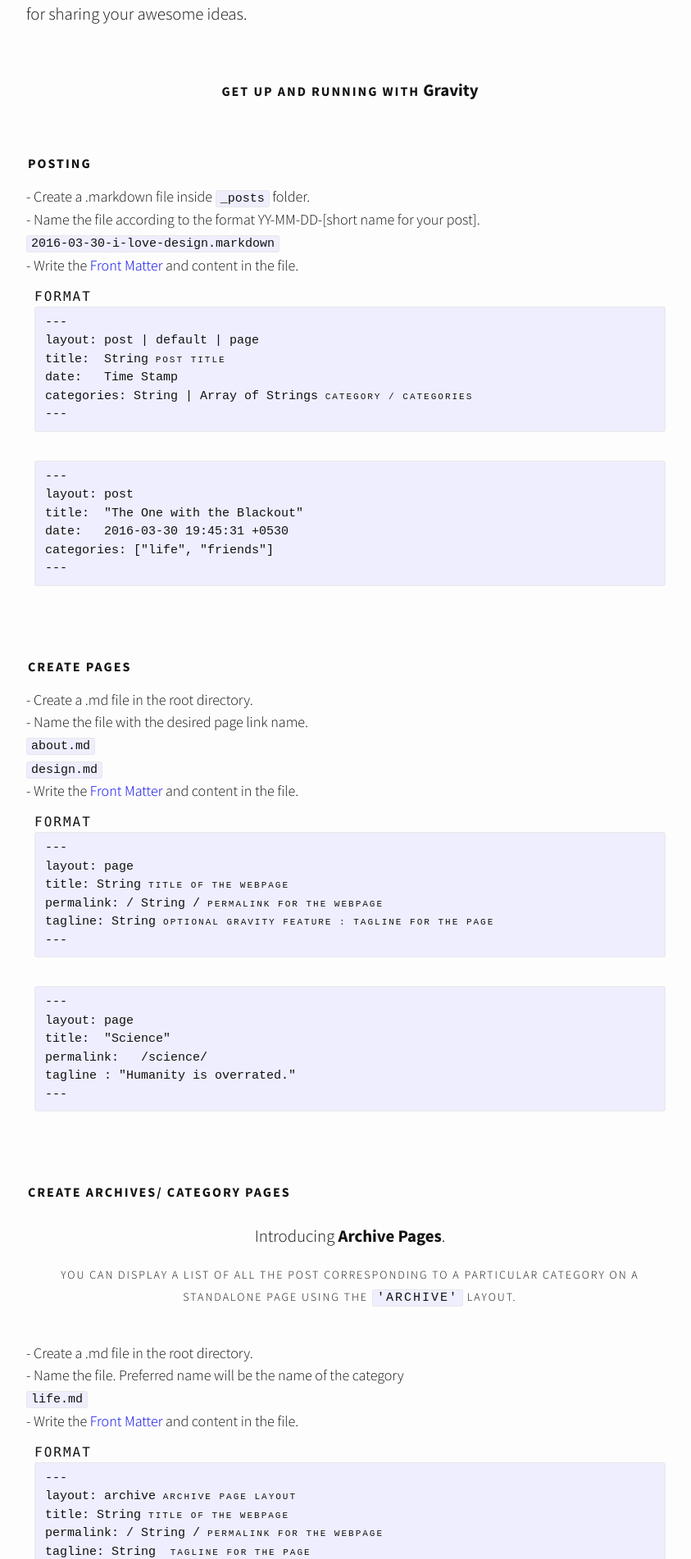
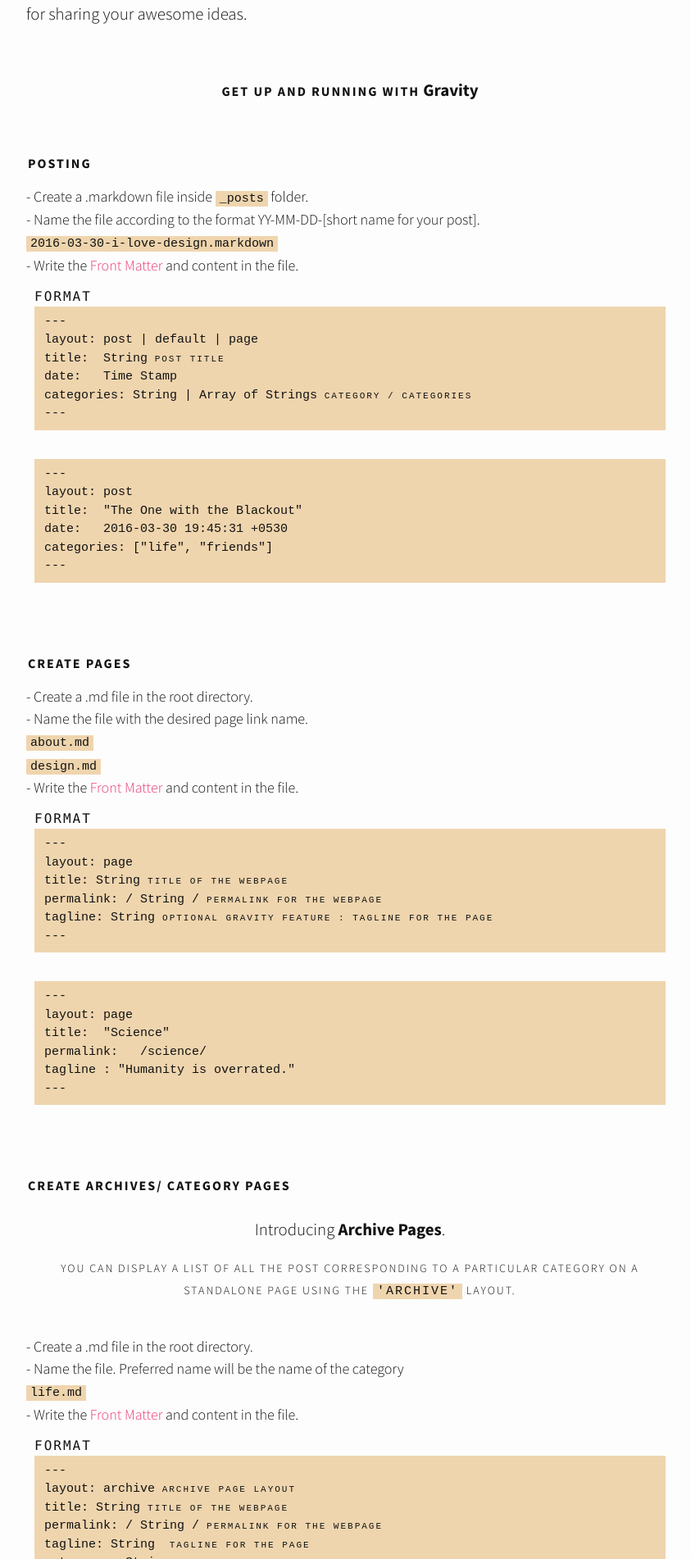
Before and after one commit to dumpofmemory/dumpofmemory.github.io, a Jekyll site: the page built from about.md, in a window 1280 px wide. Shown: the part 445-2347 px from the top of the page at 82% size, without its empty margins (213-1056 px from the left). Built offline with Jekyll 4.4.1, drawn with Linux system fonts in a browser that asks for light colours; nearby versions of some CDN libraries.

Commit message:
stylesheet changes

```diff
--- a/css/style.scss
+++ b/css/style.scss
@@ -188,6 +188,9 @@
     }
 }
 
+a {
+  color: #eb3979;
+}
 
 
 /**
@@ -214,9 +217,10 @@
 pre,
 code {
     font-size: 15px;
-    border: 1px solid $grey-color-light;
-    border-radius: 3px;
-    background-color: #eef;
+    // border: 1px solid $grey-color-light;
+    // border-radius: 3px;
+    border: none;
+    background-color: #efd5ae;
 }
 
 code {
```
